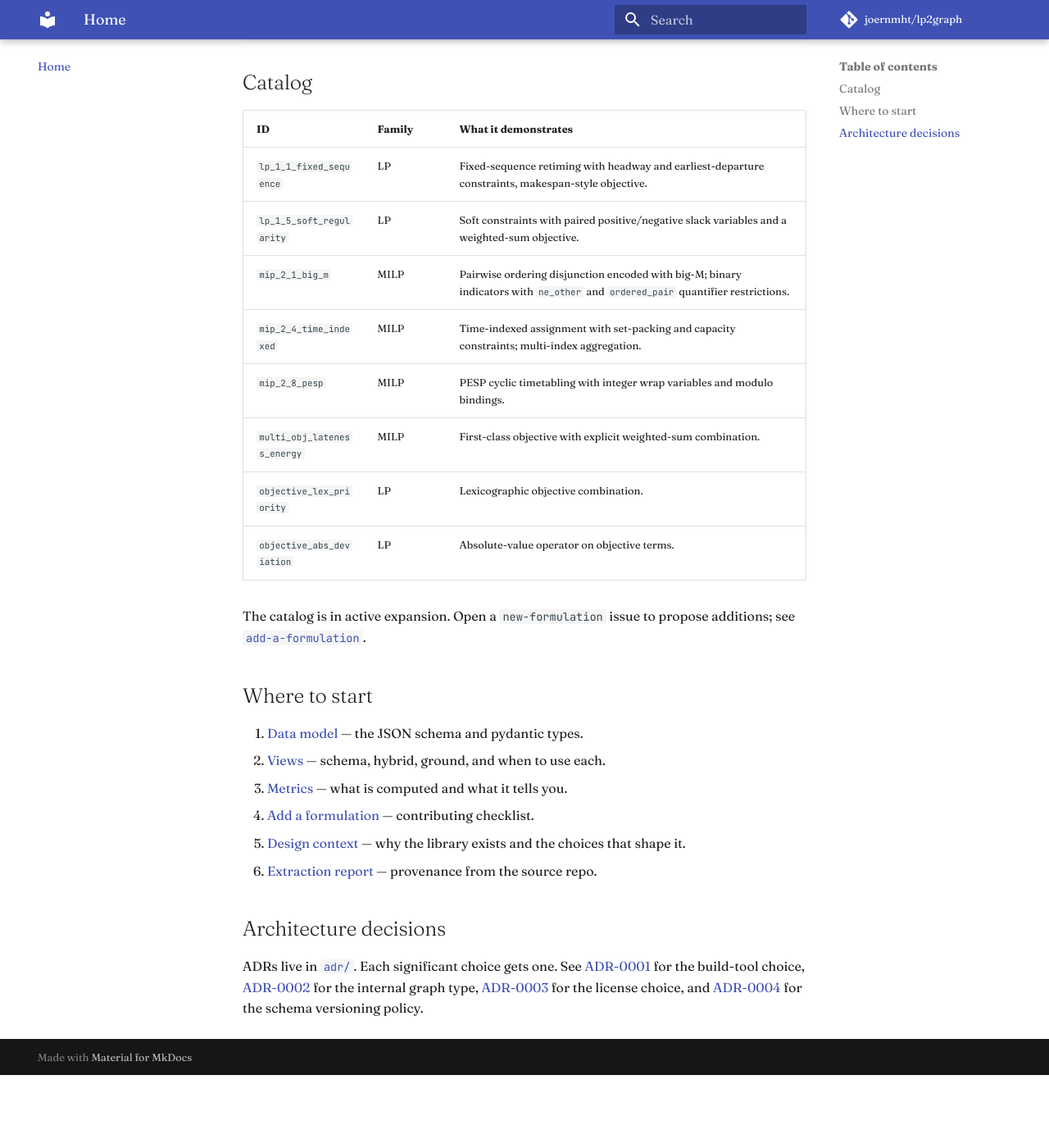
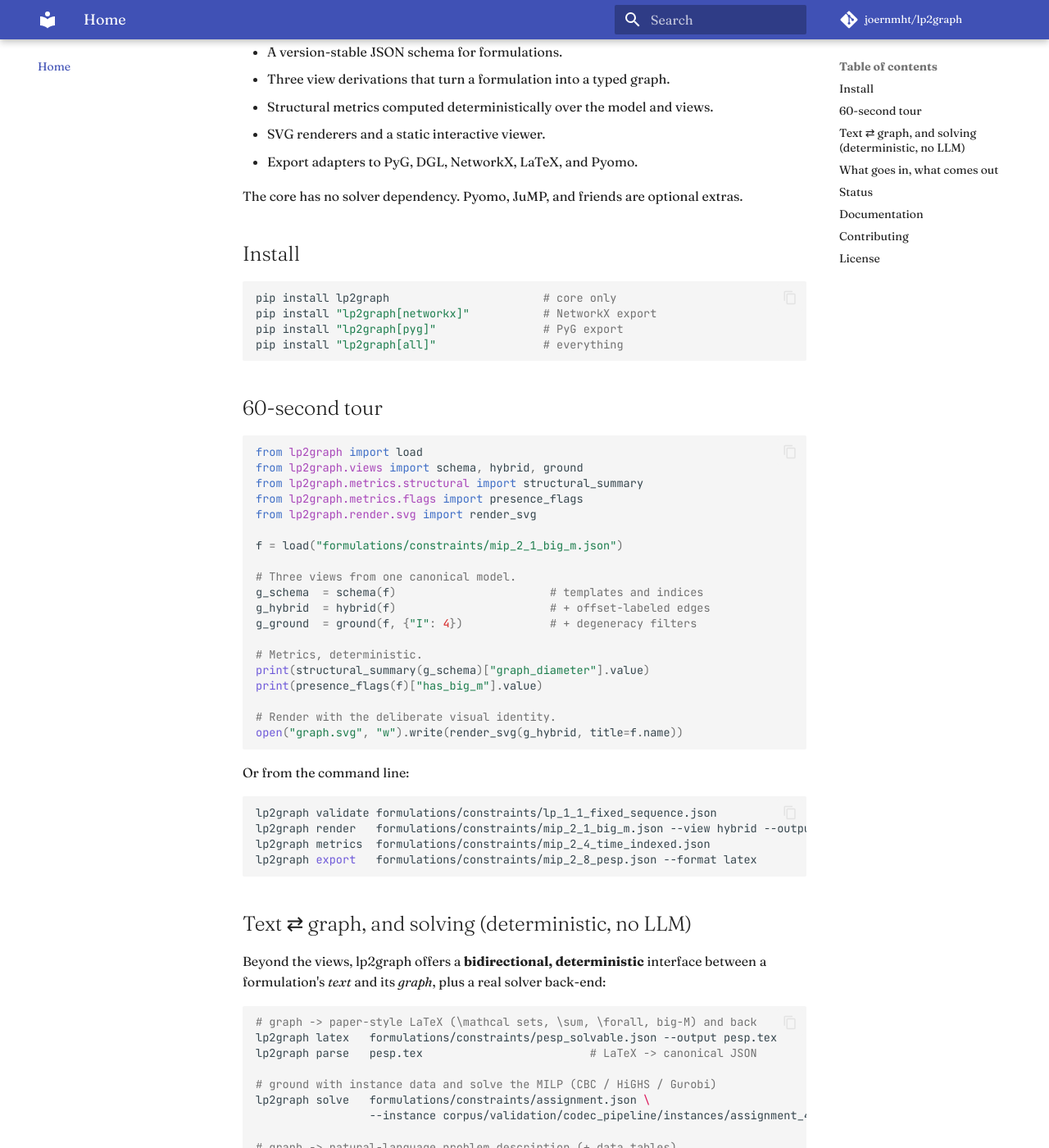
Before and after one commit to joernmht/lp2graph, an MkDocs documentation site: the page built from docs/index.md, in a window 1280 px wide and 1400 px high, scrolled down 355 px. Shown: the whole window at 82% size. Built offline with MkDocs 1.6.1 and Material for MkDocs 9.7.7, drawn with Linux system fonts in a browser that asks for light colours; comment, search, counter and statistics services are not loaded; before the commit the page ends 1666 px from its top, so only the background shows below that; some of the changed text lies outside the part shown.

Commit message:
docs: landing page becomes site root; technical mkdocs site moves under /docs/
- Pages tree assembled in the workflow: landing + demo pages at the root,
  mkdocs output under /docs/ (old /demo/ URLs kept as copies for shared links)
- technical home (/docs/) now includes README.md verbatim via
  pymdownx.snippets; README's repo-relative links can't resolve in the
  rendered site, so link validation downgrades not-found targets to info
  (build stays --strict)
- former docs home (catalog table, where-to-start, ADR pointers) moved to a
  new Catalog page; nav gains Catalog, Demo link points at the root landing
- landing gains a third card: 📚 Documentation (technical) -> /docs/;
  explore.html doc links updated
- verified with a local strict mkdocs build (demo/ excluded, README included)

Co-Authored-By: Claude Fable 5 <noreply@anthropic.com>
Claude-Session: https://claude.ai/code/session_01WY3UGkbcBsX3GRHM2YTFCB

```diff
--- /dev/null
+++ b/docs/catalog.md
@@ -0,0 +1,44 @@
+# Catalog & where to start
+
+!!! tip "Interactive demo"
+    New here? Open the **[mobile demo hub](https://joernmht.github.io/lp2graph/)**:
+    [explore the representation](https://joernmht.github.io/lp2graph/explore.html)
+    (status quo — a clickable typed graph of a real catalog formulation) or try the
+    [model configurator](https://joernmht.github.io/lp2graph/configurator.html)
+    (vision — compose a model and export it as text, PuLP/Gurobi or LaTeX).
+
+## Catalog
+
+| ID | Family | What it demonstrates |
+|---|---|---|
+| `lp_1_1_fixed_sequence` | LP | Fixed-sequence retiming with headway and earliest-departure constraints, makespan-style objective. |
+| `lp_1_5_soft_regularity` | LP | Soft constraints with paired positive/negative slack variables and a weighted-sum objective. |
+| `mip_2_1_big_m` | MILP | Pairwise ordering disjunction encoded with big-M; binary indicators with `ne_other` and `ordered_pair` quantifier restrictions. |
+| `mip_2_4_time_indexed` | MILP | Time-indexed assignment with set-packing and capacity constraints; multi-index aggregation. |
+| `mip_2_8_pesp` | MILP | PESP cyclic timetabling with integer wrap variables and modulo bindings. |
+| `multi_obj_lateness_energy` | MILP | First-class objective with explicit weighted-sum combination. |
+| `objective_lex_priority` | LP | Lexicographic objective combination. |
+| `objective_abs_deviation` | LP | Absolute-value operator on objective terms. |
+
+The catalog is in active expansion. Open a `new-formulation` issue to
+propose additions; see [`add-a-formulation`](add-a-formulation.md).
+
+## Where to start
+
+1. [Data model](data-model.md) — the JSON schema and pydantic types.
+2. [Views](views.md) — schema, hybrid, ground, and when to use each.
+3. [Metrics](metrics.md) — what is computed and what it tells you.
+4. [Add a formulation](add-a-formulation.md) — contributing checklist.
+5. [Design context](design-context.md) — why the library exists and the
+   choices that shape it.
+6. [Extraction report](extraction-report.md) — provenance from the
+   source repo.
+
+## Architecture decisions
+
+ADRs live in [`adr/`](adr/). Each significant choice gets one. See
+[ADR-0001](adr/0001-build-tool.md) for the build-tool choice,
+[ADR-0002](adr/0002-internal-graph.md) for the internal graph type,
+[ADR-0003](adr/0003-license.md) for the license choice, and
+[ADR-0004](adr/0004-schema-versioning.md) for the schema versioning
+policy.
--- a/docs/demo/explore.html
+++ b/docs/demo/explore.html
@@ -200,7 +200,7 @@ f = load(<span class="s">"formulations/constraints/mip_2_8_pesp.json"</span>)
 g = schema(f)                      <span class="c"># ← the graph you tapped above</span>
 print(structural_summary(g)[<span class="s">"graph_diameter"</span>].value)
 open(<span class="s">"pesp.svg"</span>,<span class="s">"w"</span>).write(render_svg(hybrid(f)))</pre>
-<p class="lead">Full docs, data model and the formulation catalog: <a href="https://joernmht.github.io/lp2graph/" style="color:var(--accent);font-weight:700">joernmht.github.io/lp2graph</a>.</p>
+<p class="lead">Full docs, data model and the formulation catalog: <a href="https://joernmht.github.io/lp2graph/docs/" style="color:var(--accent);font-weight:700">joernmht.github.io/lp2graph/docs</a>.</p>
 
 <h2>Honest limitations</h2>
 <div class="lim"><div class="lt">Linear world only</div><div class="ls">LP / MIP / MILP. General nonlinear programs, black-box objectives and constraint programming are out of scope by design.</div></div>
--- a/docs/index.md
+++ b/docs/index.md
@@ -1,46 +1,3 @@
-# lp2graph
-
-Typed-graph representation of LP, MIP, and MILP formulations.
-
-!!! tip "Interactive demo"
-    New here? Open the **[mobile demo hub](https://joernmht.github.io/lp2graph/demo/)**:
-    [explore the representation](https://joernmht.github.io/lp2graph/demo/explore.html)
-    (status quo — a clickable typed graph of a real catalog formulation) or try the
-    [model configurator](https://joernmht.github.io/lp2graph/demo/configurator.html)
-    (vision — compose a model and export it as text, PuLP/Gurobi or LaTeX).
-
-## Catalog
-
-| ID | Family | What it demonstrates |
-|---|---|---|
-| `lp_1_1_fixed_sequence` | LP | Fixed-sequence retiming with headway and earliest-departure constraints, makespan-style objective. |
-| `lp_1_5_soft_regularity` | LP | Soft constraints with paired positive/negative slack variables and a weighted-sum objective. |
-| `mip_2_1_big_m` | MILP | Pairwise ordering disjunction encoded with big-M; binary indicators with `ne_other` and `ordered_pair` quantifier restrictions. |
-| `mip_2_4_time_indexed` | MILP | Time-indexed assignment with set-packing and capacity constraints; multi-index aggregation. |
-| `mip_2_8_pesp` | MILP | PESP cyclic timetabling with integer wrap variables and modulo bindings. |
-| `multi_obj_lateness_energy` | MILP | First-class objective with explicit weighted-sum combination. |
-| `objective_lex_priority` | LP | Lexicographic objective combination. |
-| `objective_abs_deviation` | LP | Absolute-value operator on objective terms. |
-
-The catalog is in active expansion. Open a `new-formulation` issue to
-propose additions; see [`add-a-formulation`](add-a-formulation.md).
-
-## Where to start
-
-1. [Data model](data-model.md) — the JSON schema and pydantic types.
-2. [Views](views.md) — schema, hybrid, ground, and when to use each.
-3. [Metrics](metrics.md) — what is computed and what it tells you.
-4. [Add a formulation](add-a-formulation.md) — contributing checklist.
-5. [Design context](design-context.md) — why the library exists and the
-   choices that shape it.
-6. [Extraction report](extraction-report.md) — provenance from the
-   source repo.
-
-## Architecture decisions
-
-ADRs live in [`adr/`](adr/). Each significant choice gets one. See
-[ADR-0001](adr/0001-build-tool.md) for the build-tool choice,
-[ADR-0002](adr/0002-internal-graph.md) for the internal graph type,
-[ADR-0003](adr/0003-license.md) for the license choice, and
-[ADR-0004](adr/0004-schema-versioning.md) for the schema versioning
-policy.
+<!-- The technical home page is the repository README, included verbatim
+     (pymdownx.snippets). Edit README.md, not this file. -->
+--8<-- "README.md"
--- a/mkdocs.yml
+++ b/mkdocs.yml
@@ -1,6 +1,8 @@
 site_name: lp2graph
 site_description: Typed-graph representation of LP, MIP, and MILP formulations.
-site_url: https://joernmht.github.io/lp2graph/
+# The mkdocs site is the technical level, served under /docs/;
+# the mobile landing page (docs/demo/index.html) owns the site root.
+site_url: https://joernmht.github.io/lp2graph/docs/
 repo_url: https://github.com/joernmht/lp2graph
 repo_name: joernmht/lp2graph
 
@@ -18,9 +20,24 @@ theme:
       primary: indigo
       accent: amber
 
+# The demo pages are static HTML deployed at the site root by the docs
+# workflow, not part of the mkdocs build.
+exclude_docs: |
+  demo/
+
+# The home page includes README.md verbatim (pymdownx.snippets). Its
+# repo-relative links (LICENSE, CONTRIBUTING.md, docs/*.md) cannot resolve
+# inside the rendered site, so missing link targets are downgraded from
+# warning to info to keep --strict builds green.
+validation:
+  links:
+    not_found: info
+    unrecognized_links: info
+
 nav:
   - Home: index.md
-  - "Demo (mobile)": https://joernmht.github.io/lp2graph/demo/
+  - Catalog: catalog.md
+  - "Demo (mobile)": https://joernmht.github.io/lp2graph/
   - Data model: data-model.md
   - Views: views.md
   - Text ⇄ graph interface: text-graph-interface.md
@@ -47,6 +64,8 @@ markdown_extensions:
   - pymdownx.highlight
   - pymdownx.superfences
   - pymdownx.details
+  - pymdownx.snippets:
+      check_paths: true
 
 plugins:
   - search
```
Also changed, not shown: docs/demo/index.html (+9 -1 lines), 1 other file.
